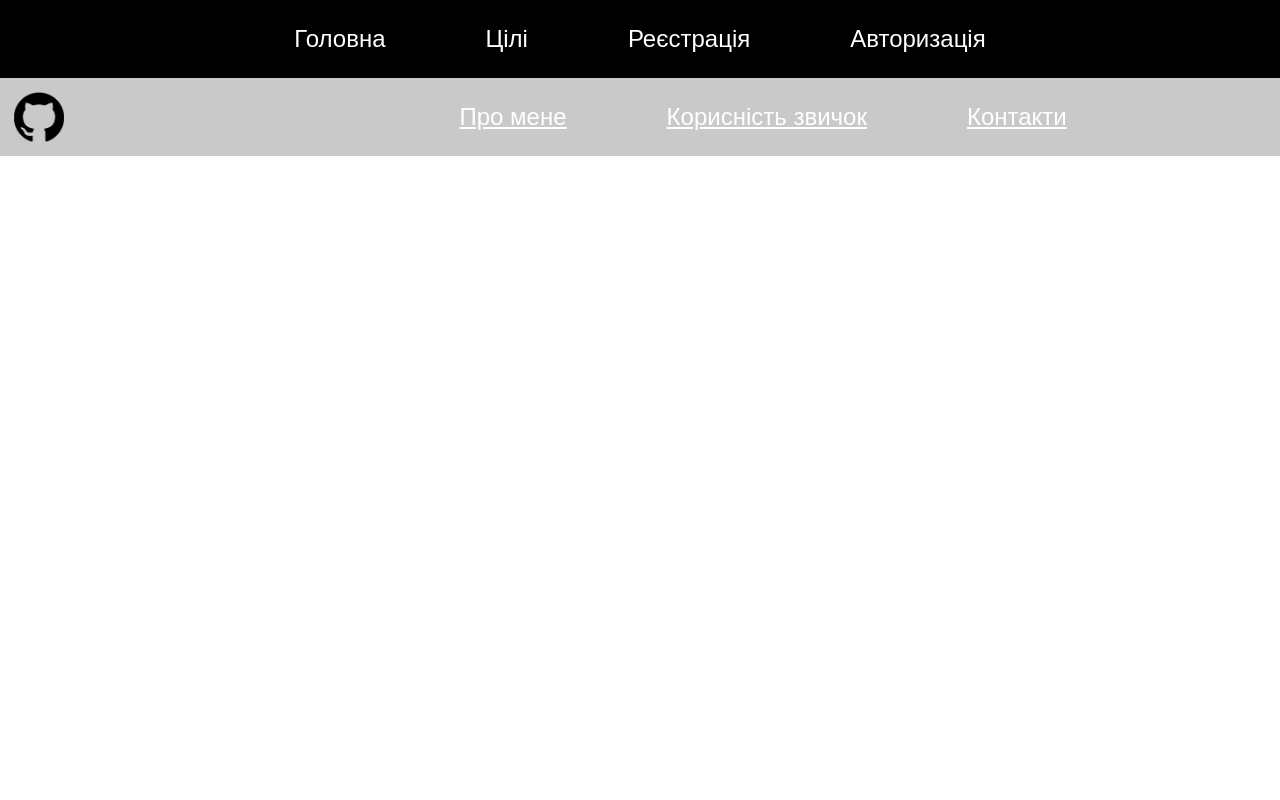
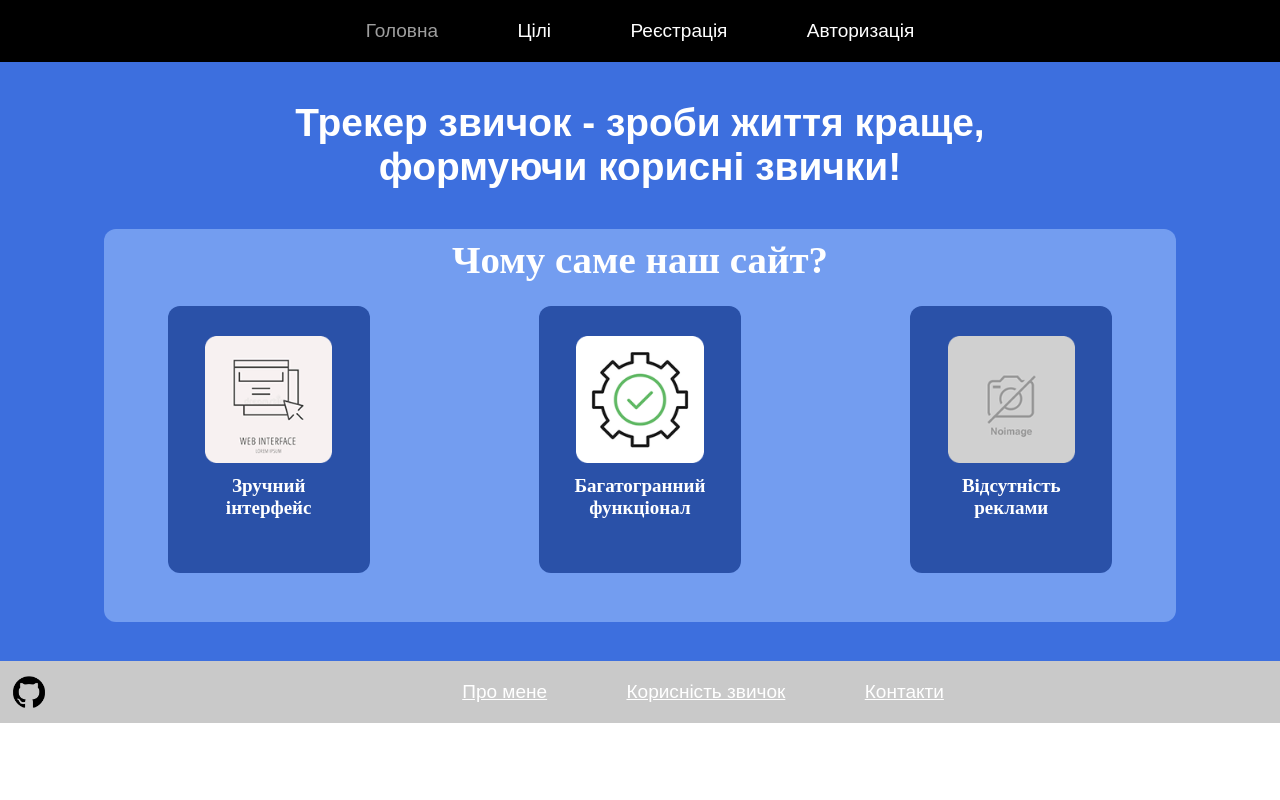
Before and after one commit to VashchenkoArtem/Trecker, a Django app: page / in a window 1280 px wide. Run offline with Django 5.2, Linux system fonts and the light colour scheme; some web fonts are replaced.

Commit message:
Design for main page

```diff
--- /dev/null
+++ b/trecker/main/static/styles/main.css
@@ -0,0 +1,65 @@
+*{
+    color: white;
+}
+.main{
+    color: rgba(158, 158, 158, 100%);
+}
+.body{
+    background-color: rgba(61, 111, 222, 100%);
+    display: flex;
+    flex-direction: column;
+    align-items: center;
+    justify-content: center;
+    padding-top: calc(1.6vw + 2.4vh);
+    gap: calc(1.6vw + 2.4vh);
+    padding-bottom: calc(1.6vw + 2.4vh);
+}
+.title-page{
+    font-family: 'Kyiv Type Sans', sans-serif;
+    font-size: calc(1.6vw + 2.3vh);
+    font-weight: bold;
+    text-align: center;
+}
+.main-page-advantages{
+    width: calc(43.8vw + 63.8vh);
+    height: calc(15.4vw + 22.5vh);
+    display: flex;
+    flex-direction: column;
+    align-items: center;
+    background-color:rgba(115, 157, 240, 1);
+    border-radius: calc(0.5vw + 0.7vh);
+    padding:calc(0.3vw + 0.5vh) 0px ;
+    gap: calc(1vw + 1.4vh);
+}
+.title-advantages{
+    font-size: calc(1.6vw + 2.3vh);
+    font-weight: bold;
+}
+.body-advantages{
+    width: calc(38.5vw + 56.5vh);
+    height: calc(10vw + 14.7vh);
+    display: flex;
+    justify-content: center;
+    gap: calc(6.9vw + 10.1vh);
+}
+.image-advantage{
+    width: calc(5.2vw + 7.6vh);
+    height: calc(5.2vw + 7.6vh);
+}
+.advantage{
+    width: calc(8.2vw + 12.1vh);
+    height: calc(10vw + 10vh);
+    padding: calc(1.2vw + 1.8vh) calc(1vw + 1.5vh);
+    background-color: rgba(42, 81, 168, 1);
+    border-radius: calc(0.5vw + 0.7vh);
+    display: flex;
+    flex-direction: column;
+    align-items: center;
+    gap: calc(0.5vw + 0.7vh);
+}
+
+.description-advantage{
+    width: calc(6.2vw + 9vh);
+    text-align: center;
+    font-size: calc(0.8vw + 1.1vh);
+}
--- a/trecker/main/templates/main/index.html
+++ b/trecker/main/templates/main/index.html
@@ -1 +1,27 @@
 {% extends 'base.html'%}
+{% load static %}
+{% block link %}
+    <link rel="stylesheet" href="{% static 'styles/main.css' %}">
+{% endblock %}
+{% block content %}
+    <div class = "body">
+        <h1 class = "title-page">Трекер звичок - зроби життя краще,<br>формуючи корисні звички!</h1>
+        <div class = "main-page-advantages">
+            <h2 class = "title-advantages">Чому саме наш сайт?</h2>
+            <div class = "body-advantages">
+                <div class = "advantage">
+                    <img class = "image-advantage" src="{% static 'images/advantages/interface.png'%}" alt="">
+                    <h3 class = "description-advantage">Зручний<br>інтерфейс</h3>
+                </div>
+                <div class = "advantage">
+                    <img class = "image-advantage" src="{% static 'images/advantages/functional.png'%}" alt="">
+                    <h3 class = "description-advantage">Багатогранний<br>функціонал</h3>
+                </div>
+                <div class = "advantage">
+                    <img class = "image-advantage" src="{% static 'images/advantages/without_add.png'%}" alt="">
+                    <h3 class = "description-advantage">Відсутність<br>реклами</h3>
+                </div>
+            </div>
+        </div>
+    </div>
+{% endblock %}
--- a/trecker/static/styles/style.css
+++ b/trecker/static/styles/style.css
@@ -3,46 +3,45 @@
     padding: 0px;
 }
 .hat{
+    height: calc(2.5vw + 3.7vh);
     width: 100%;
-    height: 78px;
     background-color: black;
     display: flex;
     justify-content: center;
     align-items: center;
-    gap: 100px;
+    gap: calc(3.2vw + 4.8vh);
 }
-a{
+.url{
     color: white;
-    font-size: 24px;
+    font-size: calc(0.8vw + 1.1vh);
     font-family: 'Kyiv Type Sans', sans-serif;
 }
 .footer{
     width: 100%;
-    height: 78px;
+    height: calc(2.5vw + 3.7vh);
     background-color: C9C9C9;
     display: flex;
     justify-content: flex-start;
     align-items: center;
-    gap: 100px;
+    gap: calc(3.2vw + 4.8vh);
 }
 .image{
-    width: 345.5px;
-    height: 50px;
+    width: calc(17vw + 19vh);
+    height: calc(1.3vw + 1.9vh);
     display: flex;
     justify-content: flex-start;
     align-items: flex-start;
-    margin-left:14px
+    margin-left:calc(0.6vw + 0.7vh);
 }
-img{
-    width: 50px;
-    height: 50px;
+.github-image{
+    width: calc(1.3vw + 1.9vh);
+    height: calc(1.3vw + 1.9vh);
 }
 
 .footer-urls{
-    width: 672px;
-    height: 29px;
+    width: calc(21.8vw + 32vh);
     display: flex;
     justify-content: flex-start;
     align-items: center;
-    gap: 100px;
+    gap: calc(3.2vw + 4.8vh);
 }
--- a/trecker/templates/base.html
+++ b/trecker/templates/base.html
@@ -15,26 +15,26 @@
     <body>
         <header>
             <div class = "hat">
-                <a>Головна</a>
-                <a>Цілі</a>
-                <a>Реєстрація</a>
-                <a>Авторизація</a>
+                <a class = "url main">Головна</a>
+                <a class = "url goal">Цілі</a>
+                <a class = "url registration">Реєстрація</a>
+                <a class = "url authorization">Авторизація</a>
             </div>
         </header>
+        {% block content %}
+        {% endblock %}
         <footer>
             <div class = "footer">
                 <div class = "image">
-                    <img src="{% static 'icons/github.png'%}" alt="">
+                    <img class = "github-image" src="{% static 'images/icons/github.png'%}" alt="">
                 </div>
                 <div class = "footer-urls">
-                    <a href="">Про мене</a>
-                    <a href="">Корисність звичок</a>
-                    <a href="">Контакти</a>
+                    <a href="" class = "url about-me">Про мене</a>
+                    <a href="" class = "url usefullnes">Корисність звичок</a>
+                    <a href="" class = "url contacts">Контакти</a>
                 </div>
             </div>
         </footer>
-        {% block content %}
-        {% endblock %}
         {% block script %}
         {% endblock %}
     </body>
```
Also changed, not shown: requirements.txt (added, +48 -0 lines), trecker/main/static/images/advantages/functional.png (added), trecker/main/static/images/advantages/interface.png (added), trecker/main/static/images/advantages/without_add.png (added), trecker/static/images/icons/github.png (renamed from trecker/main/static/icons/github.png).
